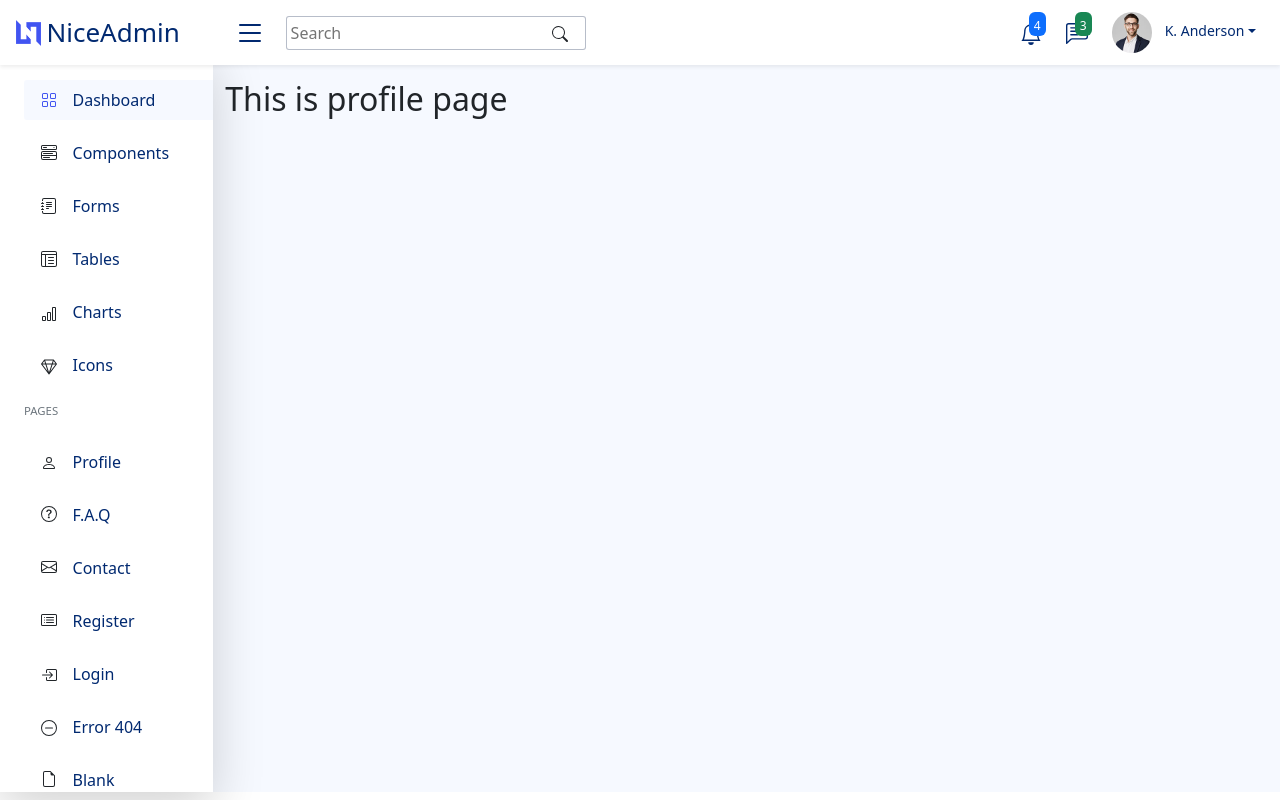
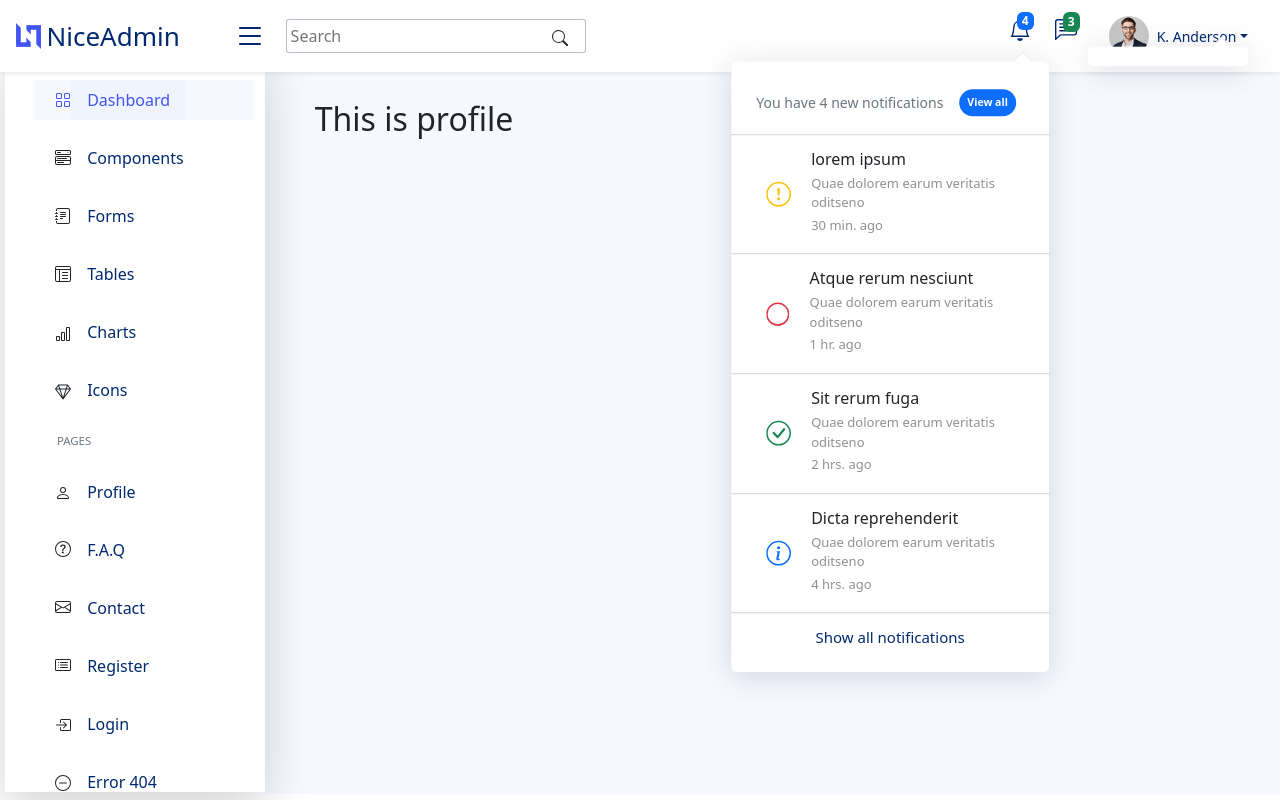
Before and after one commit to webxrahat/admin-dashboard, a React (Create React App) app: page /profile in a window 1280 px wide. Before the commit this address had no page. Built offline with nearby package versions, Linux system fonts and the light colour scheme.

Commit message:
09/02/23

```diff
--- a/src/component/layout/Main.jsx
+++ b/src/component/layout/Main.jsx
@@ -1,20 +1,26 @@
-import React from 'react';
+import React, { useState } from 'react';
 import { Outlet } from 'react-router-dom';
 import Sidebar from '../shared/Sidebar';
 import Header from '../shared/Header';
-import { Container } from 'react-bootstrap';
 
 const Main = () => {
+  const [sidebarOpen, setSideBarOpen] = useState(true)
+
+  const handleViewSidebar = () => {
+    setSideBarOpen(!sidebarOpen)
+    // console.log("click");
+  }
+
   return (
-    <Container fluid>
-      <Header />
-      <div className='row'>
-      <Sidebar />
-      <div style={{backgroundColor:"#f6f9ff", marginTop:"30px", paddingTop:"50px"}} className='col-10'>
-      <Outlet />
+    <div>
+      <Header handleViewSidebar={handleViewSidebar} />
+      <div className='d-flex'>
+        <Sidebar sidebarOpen={sidebarOpen}/>
+        <div style={{ backgroundColor: "#f6f9ff", marginTop: "50px", padding: "50px", width: "100vw", height: "93vh" }}>
+          <Outlet />
+        </div>
       </div>
-      </div>
-    </Container>
+    </div>
   );
 };
 
--- a/src/component/pages/Profile.jsx
+++ b/src/component/pages/Profile.jsx
@@ -3,7 +3,7 @@ import React from 'react';
 const Profile = () => {
   return (
     <div>
-      <h2>This is profile page</h2>
+      <h2>This is profile</h2>
     </div>
   );
 };
--- a/src/component/shared/Header.jsx
+++ b/src/component/shared/Header.jsx
@@ -1,12 +1,12 @@
 import React from 'react';
-import { Bell, ChatLeftText, List, Search } from 'react-bootstrap-icons';
+import { Bell, ChatLeftText, CheckCircle, Circle, ExclamationCircle, InfoCircle, List, Search } from 'react-bootstrap-icons';
 import Nav from 'react-bootstrap/Nav';
 import Navbar from 'react-bootstrap/Navbar';
 import NavDropdown from 'react-bootstrap/NavDropdown';
 import logo from '../../assets/logo.png'
 import profileImg from '../../assets/profile-img.jpg'
 
-function Header() {
+function Header({ handleViewSidebar }) {
   return (
     <Navbar bg="white" expand="lg" className='d-flex align-items-center px-3 shadow-sm fixed-top'>
       <div style={{ width: "20%" }} className='d-flex align-items-center justify-content-between'>
@@ -17,7 +17,7 @@ function Header() {
           <Navbar.Brand style={{ fontSize: "26px", color: "#012970", fontWeight: "500" }} href="#home">NiceAdmin</Navbar.Brand>
           <Navbar.Toggle aria-controls="basic-navbar-nav" />
         </div>
-        <List color="#012970" size={32} />
+        <List onClick={handleViewSidebar} style={{ cursor: "pointer" }} color="#012970" size={32} />
       </div>
       <div style={{ width: "80%" }} className="d-flex justify-content-between align-items-center ms-auto">
         <div>
@@ -28,23 +28,71 @@ function Header() {
           <Navbar.Collapse id="basic-navbar-nav">
             <Nav>
               <div className='position-relative me-2'>
-                <Nav.Link href="#home"> <Bell size={22} /><p className='position-absolute top-0 end-0 me-1 bg-primary text-white rounded'><small style={{fontSize:"12px", padding:"0px 5px"}}>4</small></p></Nav.Link>
+                <Nav.Link href="#home">
+                  <Bell size={22} />
+                  <p className='badge badge-number bg-primary text-white'>
+                    <small style={{ fontSize: "12px", padding: "0px 5px" }}>4</small>
+                  </p>
+                  <ul style={{ position: "absolute", inset: "0px 0px auto auto", margin: "0px", transform: "translate3d(-24.8px, 35.2px, 0px)" }} className='dropdown-menu dropdown-menu-end dropdown-menu-arrow notifications show'>
+                    <li className='dropdown-header d-flex align-items-center'>
+                      You have 4 new notifications
+                      <Nav.Link><span className='badge rounded-pill bg-primary p-2 ms-2'>View all</span></Nav.Link>
+                    </li>
+                    <li><hr className='dropdown-divider' /></li>
+                    <li className='notification-item'>
+                      <ExclamationCircle className='text-warning notifications-i' size={28} />
+                      <div>
+                        <h4>lorem ipsum</h4>
+                        <p>Quae dolorem earum veritatis oditseno</p>
+                        <p>30 min. ago</p>
+                      </div>
+                    </li>
+                    <li><hr className='dropdown-divider' /></li>
+                    <li className='notification-item'>
+                      <Circle className='text-danger notifications-i' size={26} />
+                      <div>
+                        <h4>Atque rerum nesciunt</h4>
+                        <p>Quae dolorem earum veritatis oditseno</p>
+                        <p>1 hr. ago</p>
+                      </div>
+                    </li>
+                    <li><hr className='dropdown-divider' /></li>
+                    <li className='notification-item'>
+                      <CheckCircle className='text-success notifications-i' size={28} />
+                      <div>
+                        <h4>Sit rerum fuga</h4>
+                        <p>Quae dolorem earum veritatis oditseno</p>
+                        <p>2 hrs. ago</p>
+                      </div>
+                    </li>
+                    <li><hr className='dropdown-divider' /></li>
+                    <li className='notification-item'>
+                      <InfoCircle className='text-primary notifications-i' size={28} />
+                      <div>
+                        <h4>Dicta reprehenderit</h4>
+                        <p>Quae dolorem earum veritatis oditseno</p>
+                        <p>4 hrs. ago</p>
+                      </div>
+                    </li>
+                    <li><hr className='dropdown-divider' /></li>
+                    <li className='dropdown-footer'>
+                      <Nav.Link>Show all notifications</Nav.Link>
+                    </li>
+                  </ul>
+                </Nav.Link>
               </div>
               <div className='position-relative me-3'>
-                <Nav.Link href="#home"> <ChatLeftText size={22} /><p className='position-absolute top-0 end-0 me-1 bg-success text-white px-1 py-0 rounded'><small style={{fontSize:"12px", padding:"0px 1px"}}>3</small></p></Nav.Link>
+                <Nav.Link href="#home"> <ChatLeftText size={22} /><p className='position-absolute bg-success text-white badge-number badge p-1'><small style={{ fontSize: "12px", padding: "0px 1px" }}>3</small></p></Nav.Link>
               </div>
-              <img style={{ width: "40px", marginRight: "5px" }} className='rounded-circle' src={profileImg} alt="..." />
-              <NavDropdown style={{ fontSize: "14px" }} title="K. Anderson" id="basic-nav-dropdown">
-                <NavDropdown.Item href="#action/3.1">Action</NavDropdown.Item>
-                <NavDropdown.Item href="#action/3.2">
-                  Another action
-                </NavDropdown.Item>
-                <NavDropdown.Item href="#action/3.3">Something</NavDropdown.Item>
-                <NavDropdown.Divider />
-                <NavDropdown.Item href="#action/3.4">
-                  Separated link
-                </NavDropdown.Item>
-              </NavDropdown>
+              <li class="nav-item dropdown pe-3">
+                <Nav.Link className="nav-link nav-profile d-flex align-items-center pe-0 show" href="#" data-bs-toggle="dropdown" aria-expanded="true">
+                  <img style={{width:"40px"}} src={profileImg} alt="Profile" class="rounded-circle" />
+                  <span class="d-none d-md-block dropdown-toggle ps-2">K. Anderson</span>
+                </Nav.Link>
+               <ul style={{position: "absolute", inset: "0px 0px auto auto", margin: "0px", transform: "translate3d(-16px, 38.4px, 0px)"}} className='dropdown-menu dropdown-menu-end dropdown-menu-arrow profile show'>
+
+               </ul>
+              </li>
             </Nav>
           </Navbar.Collapse>
         </div>
--- a/src/component/shared/Sidebar.jsx
+++ b/src/component/shared/Sidebar.jsx
@@ -1,20 +1,20 @@
 import { Nav } from "react-bootstrap";
 import { BarChart, BoxArrowInRight, CardList, DashCircle, Envelope, FileEarmark, Gem, Grid, JournalText, LayoutTextWindowReverse, MenuButtonWide, Person, QuestionCircle } from 'react-bootstrap-icons';
-import { Link, useMatches } from "react-router-dom";
+import { Link } from "react-router-dom";
 
-const Sidebar = () => {
-  const router = useMatches()
-  console.log("router", router);
-
+const Sidebar = ({sidebarOpen}) => {
+  // const router = useMatches()
+  // console.log("router", router);
+  const sidebarClass = sidebarOpen ? "sidebar-open" : "sidebar";
   return (
-    <aside className='shadow-lg sidebar col-2 mt-5 px-4'>
-      <Nav className="flex-column  my-3 align-items-start">
-        <div className="d-flex align-items-center justify-content-start mt-3 i G">
-          <div className="mb-1 active ">
+    <aside className={`shadow-lg sidebar-open mt-5 px-4 ${sidebarClass}`}>
+      <Nav className="flex-column  mt-3 align-items-start">
+        <div className="d-flex align-items-center justify-content-start me-5 mt-3 i G">
+          <div className="mb-1">
             <Grid />
           </div>
           <div>
-            <Nav.Link as={Link} to="/profile">Dashboard</Nav.Link>
+            <Nav.Link className ="G"as={Link} to="/profile">Dashboard</Nav.Link>
           </div>
         </div>
         <div className="d-flex align-items-center justify-content-start i">
@@ -57,7 +57,7 @@ const Sidebar = () => {
             <Nav.Link className="mt-2" href="#home">Icons</Nav.Link>
           </div>
         </div>
-        <p style={{ fontSize: "13px" }} className="mt-3 text-muted"><small>PAGES</small></p>
+        <p style={{ fontSize: "13px" }} className="mt-3 text-muted ms-4 ps-1"><small>PAGES</small></p>
         <div className="d-flex align-items-center justify-content-start i">
           <div>
             <Person />
--- a/src/index.css
+++ b/src/index.css
@@ -37,8 +37,8 @@ a:hover {
   display: flex;
   justify-content: start;
   height: auto;
-  margin-top: 5px;
-  padding:0 10%;
+  margin: 5px;
+  padding: 0 10%;
 
 }
 
@@ -49,25 +49,30 @@ a:hover {
   border-radius: 3px;
 }
 
-.sidebar {
-  max-width: 100%;
+.sidebar-open {
+  min-width: 15%;
+  transition: all 0.5s;
   max-height: 93vh;
   overflow-y: auto;
   z-index: 996;
-  transition: all 0.3s;
   scrollbar-width: thin;
   scrollbar-color: #afb0b3 transparent;
   box-shadow: 0px 0px 20px rgb(1 41 112 / 10%);
   background-color: #fff;
+  margin-left: 5px;
 }
 
-.sidebar::-webkit-scrollbar {
+.sidebar {
+  display: none;
+}
+
+.sidebar-open::-webkit-scrollbar {
   width: 5px;
   height: 8px;
   background-color: #fff;
 }
 
-.sidebar::-webkit-scrollbar-thumb {
+.sidebar-open::-webkit-scrollbar-thumb {
   background-color: #aab7cf;
 }
 
@@ -84,3 +89,127 @@ a:hover {
   box-shadow: 0px 0px 10px rgba(206, 207, 210, 0.898);
 
 }
+
+.badge-number {
+  position: absolute;
+  inset: 4px 5px auto auto;
+  font-weight: normal;
+  font-size: 12px;
+  padding: 3px 0px !important;
+
+}
+
+.notifications {
+  inset: 18px -35px auto auto !important;
+}
+
+.dropdown-menu .show {
+  display: block;
+}
+
+.ul {
+  list-style: none;
+}
+
+.dropdown-menu {
+  border-radius: 4px;
+  padding: 10px 0 !important;
+  border: 0 !important;
+  box-shadow: 0 5px 30px 0 rgb(82 63 105 / 20%);
+}
+
+/*
+.dropdown-menu-end {
+  --bs-position: end;
+} */
+
+/* ul {
+  display: block;
+  list-style-type: disc;
+  margin-block-start: 1em;
+  margin-block-end: 1em;
+  margin-inline-start: 0px;
+  margin-inline-end: 0px;
+  padding-inline-start: 40px;
+} */
+
+.dropdown-divider {
+  color: #a5c5fe;
+  height: 0 !important;
+  margin: 0 !important;
+  overflow: hidden;
+  /* border-top: 1px solid #a5c5fe !important; */
+  opacity: 1;
+
+}
+
+.notifications-i {
+  margin: 0 20px 0 10px;
+}
+
+.notification-item {
+  display: flex;
+  align-items: center;
+  padding: 15px 25px;
+  transition: 0.3s;
+  cursor: auto;
+}
+
+.notification-item:hover {
+  background-color: #dae5f777;
+}
+
+.dropdown-footer {
+  text-align: center;
+  font-size: 15px;
+  padding: 5px 25px;
+}
+
+.notification-item h4 {
+  font-size: 16px;
+  font-weight: 600;
+  margin-bottom: 5px;
+  font-weight: 400;
+}
+
+.notification-item p {
+  font-size: 13px;
+  margin-bottom: 3px;
+  color: #919191;
+  margin-top: 0;
+  font-weight: 400;
+  /* line-height: 1.5 rem; */
+}
+
+.dropdown-header {
+  text-align: center;
+  font-size: 16px;
+  padding: 10px 25px !important;
+  font-weight: 400;
+}
+
+.dropdown-menu-arrow::before {
+  content: "";
+  width: 13px;
+  height: 13px;
+  background: #fff;
+  position: absolute;
+  top: -7px;
+  right: 20px;
+  transform: rotate(45deg);
+  border-top: 1px solid #eaedf1;
+  border-left: 1px solid #eaedf1;
+}
+
+.dropdown {
+  position: relative;
+}
+
+/* li {
+  display: list-item;
+  text-align: -webkit-match-parent;
+} */
+.nav-profile span {
+  font-size: 14px;
+  font-weight: 400;
+}
```
Also changed, not shown: 1 other file (tests, documents, lock files or other folders).
